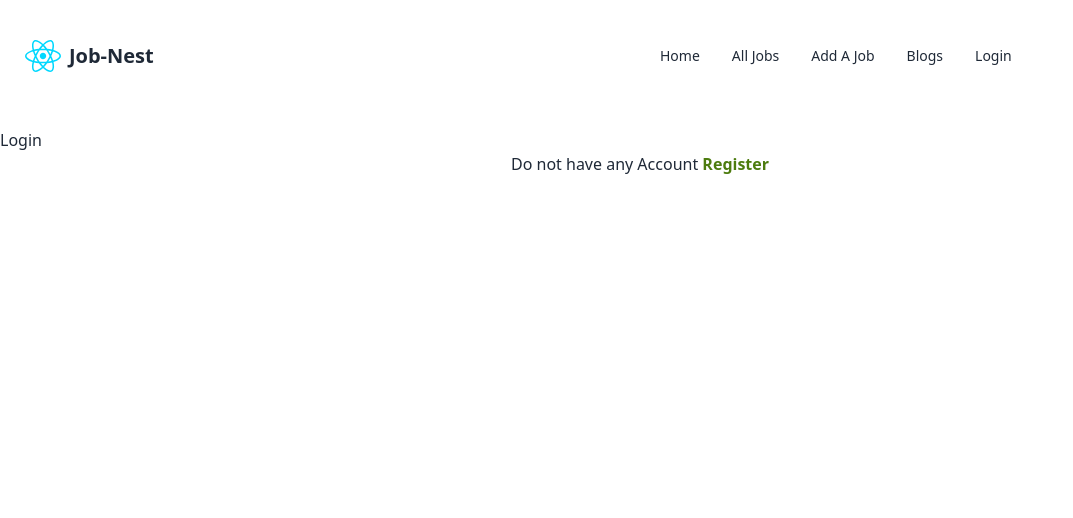
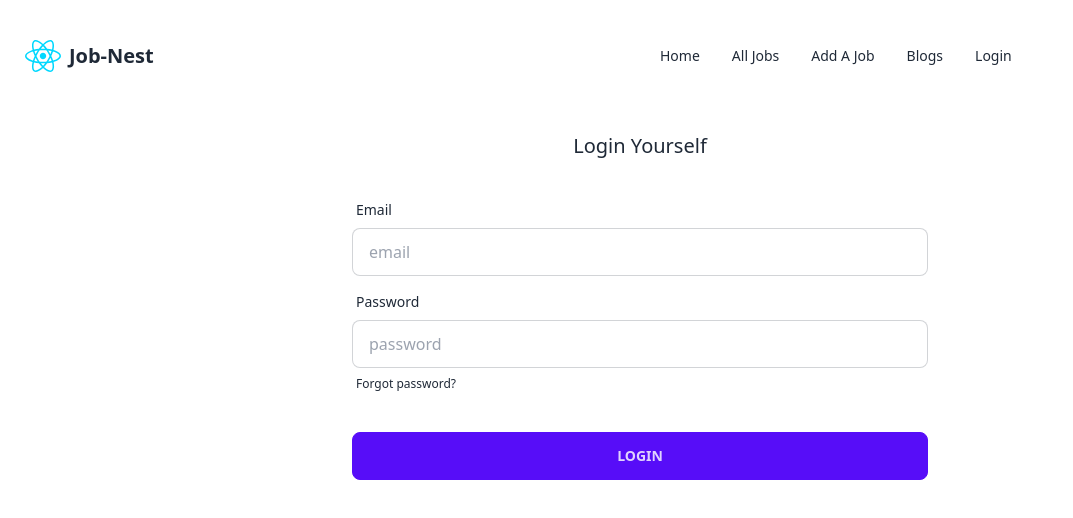
Before and after one commit to sattamap/job-nest-client-repo, a React (Vite) app: page /login in a window 1280 px wide. Shown: the top 518 px of the page, without its empty margins (0-1073 px from the left). Built offline with nearby package versions, Linux system fonts and the light colour scheme.

Commit message:
Implement 'Login' page for user authentication

```diff
--- a/src/pages/Login/Login.jsx
+++ b/src/pages/Login/Login.jsx
@@ -1,11 +1,82 @@
-import { Link } from "react-router-dom";
+import { useContext } from "react";
+import { useLocation, useNavigate } from "react-router-dom";
+import { AuthContext } from "../../provider/AuthProvider";
+import Swal from "sweetalert2";
+
 
 
 const Login = () => {
+    const {signIn} = useContext(AuthContext);
+    const location = useLocation();
+    const navigate = useNavigate();
+
+
+    const handleLogin = (e) => {
+        e.preventDefault();
+        const form = new FormData(e.currentTarget);
+        const email = form.get('email');
+        const password = form.get('password');
+
+
+    signIn(email, password)
+    .then((result) => {
+      console.log(result.user);
+      // Show a success message using SweetAlert
+      Swal.fire({
+        title: 'Success!',
+        text: 'Login successfully',
+        icon: 'success',
+        confirmButtonText: 'ok'
+      });
+      // Navigate to the desired location
+      navigate(location?.state ? location.state : '/');
+    })
+    .catch((error) => {
+      console.error(error);
+      // Show an error message using SweetAlert
+      Swal.fire({
+        title: 'Error!',
+        text: 'Email or password doesn\'t match. Please try again.',
+        icon: 'error',
+        confirmButtonText: 'ok'
+      });
+    });
+};
+
+
+
+
     return (
         <div>
-            <h2>Login</h2>
-            <p className="text-center">Do not have any Account <Link className="text-lime-700 font-bold" to="/register">Register</Link></p>
+             <div className="mt-5">
+            <h2 className="text-xl text-center">Login Yourself</h2>
+
+
+<form onSubmit={handleLogin} className="card-body md:w-3/4 lg:w-1/2 mx-auto">
+    <div className="form-control">
+        <label className="label">
+            <span className="label-text">Email</span>
+        </label>
+        <input type="email" name="email" placeholder="email" className="input input-bordered" required />
+    </div>
+    <div className="form-control">
+        <label className="label">
+            <span className="label-text">Password</span>
+        </label>
+        <input type="password" name="password" placeholder="password" className="input input-bordered" required />
+        <label className="label">
+            <a href="#" className="label-text-alt link link-hover">Forgot password?</a>
+        </label>
+    </div>
+    <div className="form-control mt-6">
+        <button className="btn btn-primary">Login</button>
+    </div>
+
+</form>
+
+
+
+            </div>
         </div>
     );
 };
```
